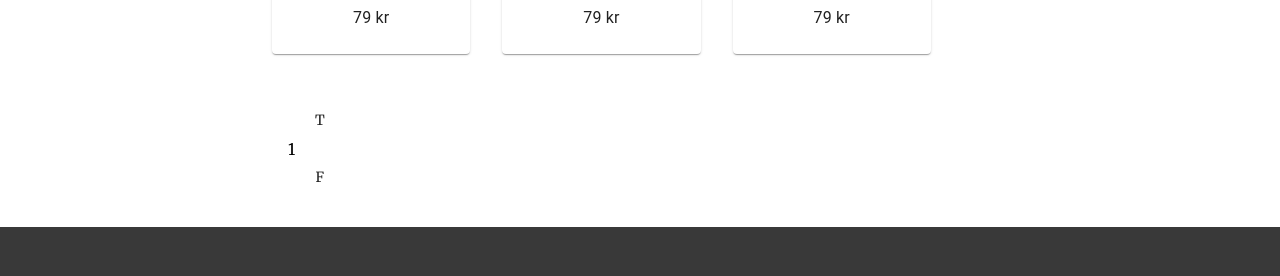
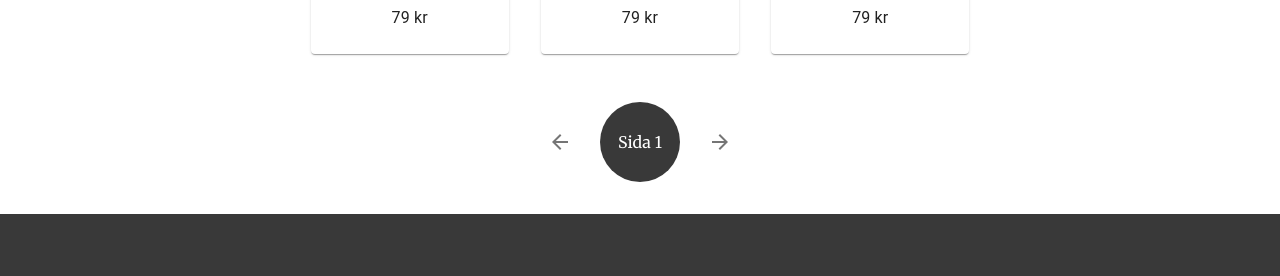
Before and after one commit to TimothyGramnaes/Miniprojekt-Gota-Magic, a React (Create React App) app: page / in a window 1280 px wide. Shown: the part 2209-2485 px from the top of the page. Built offline with nearby package versions, Linux system fonts and the light colour scheme.

Commit message:
styled pagination

```diff
--- a/src/Components/ProductList.tsx
+++ b/src/Components/ProductList.tsx
@@ -2,7 +2,9 @@ import { CSSProperties } from '@material-ui/styles'
 import { products } from '../DB/Products'
 import ProductListCard from './ProductListCard'
 import { useState } from 'react'
-import { Button } from '@material-ui/core'
+import { IconButton } from '@material-ui/core'
+import ArrowBackIcon from '@material-ui/icons/ArrowBack';
+import ArrowForwardIcon from '@material-ui/icons/ArrowForward';
 
 function ProductList() {
     const [page, setPage] = useState(0)
@@ -14,10 +16,32 @@ function ProductList() {
 
     const listStyle: CSSProperties = {
         display: 'flex',
+        justifyContent: 'center',
+        alignItems: 'center',
         flexWrap: 'wrap',
         maxWidth: '48rem',
         width: '100%',
         margin: '0 auto'
+    }
+
+    const productListBtnStyle: CSSProperties = {
+        display: 'flex',
+        justifyContent: 'center',
+        alignItems: 'center',
+        width: '100%'
+    }
+
+    const pagesIconStyle: CSSProperties = {
+        width: '5rem',
+        height: '5rem',
+        borderRadius: '500rem',
+        backgroundColor: '#393939',
+        color: '#FFFFFF',
+        display: 'flex',
+        justifyContent: 'center',
+        alignItems: 'center',
+        margin: '2rem 1rem'
+
     }
 
     const productData=products.slice(page, pageItems).map(product => (
@@ -70,17 +94,21 @@ function ProductList() {
     }
 
     return(
-        <div style={listStyle}>
-            {productData}
+        <div className="productListContainer">
+            <div style={listStyle}>
+                {productData}
 
-            <div className="productListBtn" style={{padding:'2rem 2rem'}}>
-                <Button onClick={decrease}>
-                    T
-                </Button>
-                <p>{pageNumber}</p>
-                <Button onClick={increase}>
-                    F
-                </Button>
+                <div className="productListBtn" style={productListBtnStyle}>
+                    <IconButton onClick={decrease}>
+                        <ArrowBackIcon />
+                    </IconButton>
+                    <div className="pageCircle" style={pagesIconStyle}>
+                        <p >Sida {pageNumber}</p>
+                    </div>
+                    <IconButton onClick={increase}>
+                        <ArrowForwardIcon />
+                    </IconButton>
+                </div>
             </div>
         </div>
     )
```
